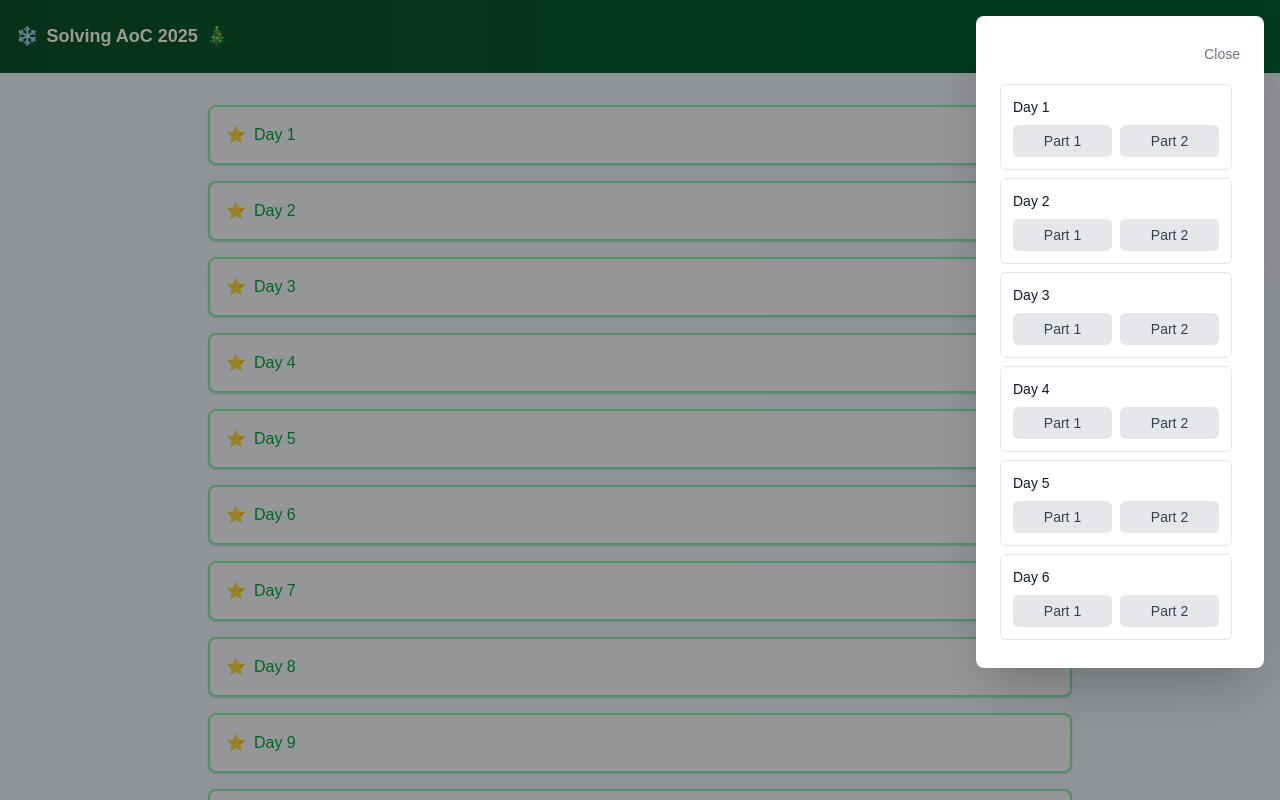
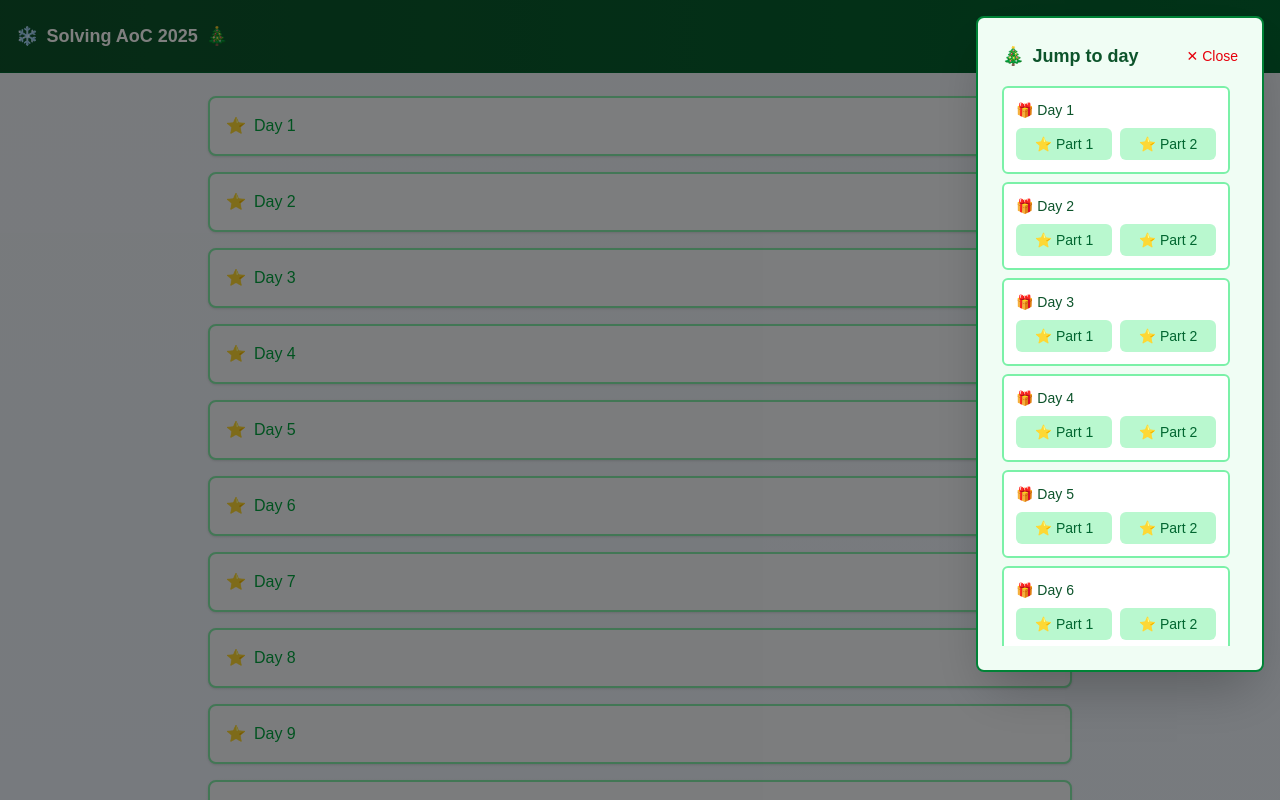
Before and after one commit to CezarLuca/advent-of-code-25, a Next.js app: page / in a window 1280 px wide. Both pictures are taken after a click on the button "Open navigation menu". Shown: the top 800 px of the page. Built offline with nearby package versions, Linux system fonts and the light colour scheme.

Commit message:
Update styling for BurgerMenu to mach the new theme

```diff
--- a/app/components/Navbar.tsx
+++ b/app/components/Navbar.tsx
@@ -7,7 +7,8 @@
     const [isOpen, setIsOpen] = useState(false);
 
     return (
-        <nav className="flex items-center justify-between border-b border-green-800 bg-linear-to-r from-green-900 to-green-800 p-4 text-white dark:from-green-950 dark:to-slate-900">
+        <>
+            <nav className="fixed top-0 left-0 right-0 z-30 flex items-center justify-between border-b border-green-800 bg-linear-to-r from-green-900 to-green-800 p-4 text-white dark:from-green-950 dark:to-slate-900">
                 <h1 className="text-lg font-semibold flex items-center gap-2">
                     <span className="text-yellow-400">❄️</span>
                     Solving AoC 2025
@@ -21,8 +22,9 @@
                 >
                     ☰
                 </button>
+            </nav>
 
             <BurgerMenu isOpen={isOpen} onClose={() => setIsOpen(false)} />
-        </nav>
+        </>
     );
 }
--- a/app/components/ui/BurgerMenu.tsx
+++ b/app/components/ui/BurgerMenu.tsx
@@ -24,27 +24,29 @@
     if (!isOpen) return null;
 
     return (
-        <div className="fixed inset-0 z-40 bg-black/40" onClick={onClose}>
+        <div className="fixed inset-0 z-40 bg-black/50" onClick={onClose}>
             <div
-                className="absolute top-4 right-4 w-72 rounded-lg bg-white p-6 shadow-2xl dark:bg-gray-900"
+                className="absolute top-4 right-4 w-72 rounded-lg bg-green-50 p-6 shadow-2xl border-2 border-green-700"
                 onClick={(e) => e.stopPropagation()}
             >
                 <header className="mb-4 flex items-center justify-between">
-                    <span className="text-lg font-semibold">Jump to day</span>
+                    <span className="text-lg font-semibold text-green-900 flex items-center gap-2">
+                        <span>🎄</span> Jump to day
+                    </span>
                     <button
                         onClick={onClose}
-                        className="text-sm text-gray-500 hover:text-gray-800 dark:hover:text-gray-200"
+                        className="text-sm text-red-600 hover:text-red-800 font-medium"
                     >
-                        Close
+                        ✕ Close
                     </button>
                 </header>
 
                 {openDay && (
-                    <div className="mb-4 p-3 rounded-md border border-gray-300 bg-gray-100 dark:border-gray-600 dark:bg-gray-800 text-sm">
-                        <span className="text-gray-600 dark:text-gray-400">
-                            Currently viewing:
+                    <div className="mb-4 p-3 rounded-md border-2 border-yellow-500 bg-yellow-50 text-sm">
+                        <span className="text-green-700">
+                            ⭐ Currently viewing:
                         </span>
-                        <p className="font-semibold text-gray-900 dark:text-gray-50">
+                        <p className="font-semibold text-green-900">
                             Day {openDay} — Part {selectedProblems[openDay]}
                         </p>
                     </div>
@@ -53,14 +55,11 @@
                 <div
                     className="space-y-2 max-h-[70vh] overflow-y-auto pr-2
                         [&::-webkit-scrollbar]:w-1.5
-                        [&::-webkit-scrollbar-track]:bg-gray-200
+                        [&::-webkit-scrollbar-track]:bg-green-100
                         [&::-webkit-scrollbar-track]:rounded-full
-                        [&::-webkit-scrollbar-thumb]:bg-gray-400
+                        [&::-webkit-scrollbar-thumb]:bg-green-500
                         [&::-webkit-scrollbar-thumb]:rounded-full
-                        [&::-webkit-scrollbar-thumb]:hover:bg-gray-500
-                        dark:[&::-webkit-scrollbar-track]:bg-gray-800
-                        dark:[&::-webkit-scrollbar-thumb]:bg-gray-600
-                        dark:[&::-webkit-scrollbar-thumb]:hover:bg-gray-500"
+                        [&::-webkit-scrollbar-thumb]:hover:bg-green-600"
                 >
                     {days.map((day) => {
                         const isActiveDay = openDay === day;
@@ -69,35 +68,35 @@
                         return (
                             <div
                                 key={day}
-                                className={`rounded-md border p-3 transition-colors ${
+                                className={`rounded-md border-2 p-3 transition-colors ${
                                     isActiveDay
-                                        ? "border-blue-500 bg-gray-100 dark:bg-gray-800"
-                                        : "border-gray-200 dark:border-gray-700 hover:bg-gray-50 dark:hover:bg-gray-800/50"
+                                        ? "border-yellow-500 bg-green-100"
+                                        : "border-green-300 bg-white hover:border-green-500 hover:bg-green-50"
                                 }`}
                             >
-                                <p className="text-sm font-medium mb-2 text-gray-900 dark:text-gray-100">
-                                    Day {day}
+                                <p className="text-sm font-medium mb-2 text-green-900">
+                                    🎁 Day {day}
                                 </p>
                                 <div className="flex gap-2">
                                     <button
                                         className={`flex-1 rounded-md py-1.5 text-sm font-medium transition-colors ${
                                             isActiveDay && activeProblem === 1
-                                                ? "bg-gray-900 text-white dark:bg-gray-100 dark:text-gray-900"
-                                                : "bg-gray-200 text-gray-700 hover:bg-gray-300 dark:bg-gray-700 dark:text-gray-200 dark:hover:bg-gray-600"
+                                                ? "bg-green-800 text-yellow-300"
+                                                : "bg-green-200 text-green-800 hover:bg-green-300"
                                         }`}
                                         onClick={() => handleSelect(day, 1)}
                                     >
-                                        Part 1
+                                        ⭐ Part 1
                                     </button>
                                     <button
                                         className={`flex-1 rounded-md py-1.5 text-sm font-medium transition-colors ${
                                             isActiveDay && activeProblem === 2
-                                                ? "bg-gray-900 text-white dark:bg-gray-100 dark:text-gray-900"
-                                                : "bg-gray-200 text-gray-700 hover:bg-gray-300 dark:bg-gray-700 dark:text-gray-200 dark:hover:bg-gray-600"
+                                                ? "bg-green-800 text-yellow-300"
+                                                : "bg-green-200 text-green-800 hover:bg-green-300"
                                         }`}
                                         onClick={() => handleSelect(day, 2)}
                                     >
-                                        Part 2
+                                        ⭐ Part 2
                                     </button>
                                 </div>
                             </div>
--- a/app/page.tsx
+++ b/app/page.tsx
@@ -10,9 +10,9 @@
         useDayContext();
 
     return (
-        <div className="min-h-screen bg-linear-to-b from-slate-100 to-blue-50 text-gray-900 dark:from-slate-950 dark:to-green-950 dark:text-gray-50">
+        <div className="min-h-screen bg-gradient-to-b from-slate-100 to-blue-50 text-gray-900 dark:from-slate-950 dark:to-green-950 dark:text-gray-50">
             <Navbar />
-            <main className="mx-auto max-w-4xl space-y-4 px-4 py-8">
+            <main className="mx-auto max-w-4xl space-y-4 px-4 py-8 pt-24">
                 {Array.from({ length: TOTAL_DAYS }, (_, index) => {
                     const day = index + 1;
                     return (
```
Lines whose indentation alone changed are shown as unchanged.
